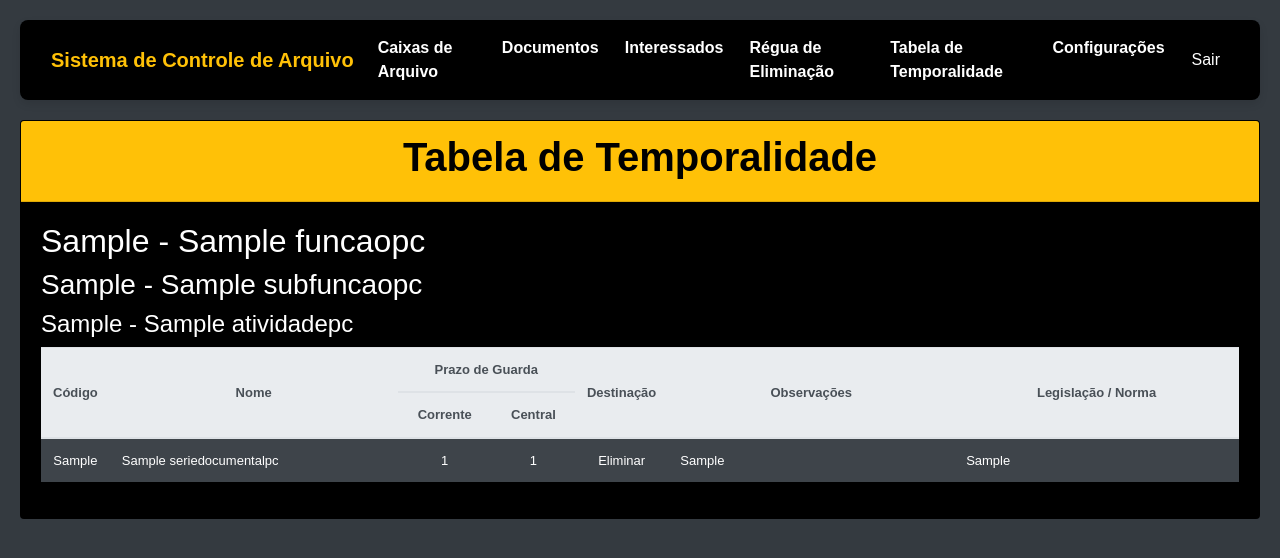
After one commit to proj-int-univesp/arq_cmg, a Django app: page /tabela-temporalidade/ in a window 1280 px wide. The commit adds this page. Shown: the top 558 px of the page. Run offline with Django 5.2, Linux system fonts and the light colour scheme; a user stored in the database is signed in; tables that the repository leaves empty hold one stand-in row (values such as "Sample post"); some libraries are stand-ins or nearby versions.

Commit message:
Implementação de Consulta de Tabela de Temporalidade

```diff
--- /dev/null
+++ b/arq_app/templates/arq_app/tabela_temporalidade.html
@@ -0,0 +1,63 @@
+{% extends 'base.html' %}
+{% block title %}Tabela de Temporalidade{% endblock %}
+{% block content %}
+<div class="row">
+<div class="col-md-12 mx-auto mb-12">
+    <div class="card bg-blk text-white">
+        <div class="card-header bg-warning txt-blk">
+            <h1>Tabela de Temporalidade</h1>
+        </div>
+        <div class="card-body">
+            {% for funcao in funcoes %}
+                <h2>{{funcao}}</h2>
+                {% for subfuncao in funcao.subfuncoes.all %}
+                    <h3>{{subfuncao}}</h3>
+                    {% for atividade in subfuncao.atividades.all %}
+                        <h4>{{atividade}}</h4>
+                            <div class="table-responsive mt-2">
+                                <table class="table table-dark table-hover table-striped animate__animated animate__fadeIn">
+                                    <thead class="thead-light">
+                                        <tr class="text-center" style="font-size: small;">
+                                            <th rowspan="2" style="width: 5%;">Código</th>
+                                            <th rowspan="2" style="width: 25%;">Nome</th>
+                                            <th colspan="2" style="width: 15%;">Prazo de Guarda</th>
+                                            <th rowspan="2" style="width: 5%;">Destinação</th>
+                                            <th rowspan="2" style="width: 25%;">Observações</th>
+                                            <th rowspan="2" style="width: 25%;">Legislação / Norma</th>
+                                        </tr>
+                                        <tr class="text-center" style="font-size: small;">
+                                            <th>Corrente</th>
+                                            <th>Central</th>
+                                        </tr>
+                                    </thead>
+                                    <tbody>
+                                        {% for serie in atividade.series_documentais.all %}
+                                        <tr class="align-middle text-center" style="font-size: small;">
+                                            <td>{{ serie.codigo }}</td>
+                                            <td style="text-align: left;">{{ serie.nome }}</td>
+                                            <td>{{ serie.prazo_corrente|default:serie.get_tipo_prazo_corrente_display }}</td>
+                                            <td>{{ serie.prazo_central|default:"-" }}</td>
+                                            <td>{{ serie.get_destinacao_display }}</td>
+                                            <td style="text-align: justify;">{{ serie.observacoes }}</td>
+                                            <td style="text-align: justify;">{{ serie.legislacao_norma }}</td>
+                                        </tr>
+                                        {% empty %}
+                                        <tr><td colspan="4">Não há séries documentais cadastradas para esta atividade.</td></tr>
+                                        {% endfor %}
+                                    </tbody>
+                                </table>
+                            </div>
+                    {% empty %}
+                        <p>Não há atividades cadastradas para esta subfunção.</p>
+                    {% endfor %}
+                {% empty %}
+                    <p>Não há subfunções cadastradas.</p>
+                {% endfor %}
+            {% empty %}
+                <p>Não há funções cadastradas.</p>
+            {% endfor %}
+        </div>
+    </div>
+</div>
+</div>
+{% endblock %}
--- a/arq_app/templates/base.html
+++ b/arq_app/templates/base.html
@@ -70,6 +70,17 @@
             text-align: center;
             font-weight: bold;
         }
+
+        th{
+            vertical-align: middle !important;
+            text-align: center;
+            height: 10px;
+        }
+
+        td{
+            vertical-align: middle !important;
+        }
+
     </style>
 
 </head>
@@ -100,44 +111,9 @@
                         <a class="nav-link" href="{% url 'regua-eliminacao' %}">Régua de Eliminação</a>
                     </li>
 
-                    {% if user.funcionario.analisa_ped_info %}
-                        <li class="nav-item">
-                            <a class="nav-link" href="{% url 'ped_infos_analise' %}">Analisar Pedidos</a>
-                        </li>
-                        <li class="nav-item">
-                            <a class="nav-link" href="{% url 'ped_infos_geral' %}">Consulta Geral</a>
-                        </li>
-                    {% endif %}
-
-                    {% if user.funcionario %}
-                        <li class="nav-item">
-                            <a class="nav-link" href="{% url 'ped_infos_fornecimento' %}">Fornecer Informações</a>
-                        </li>
-                    {% endif %}
-
-                    {% if user.funcionario.emite_parecer %}
-                        <li class="nav-item">
-                            <a class="nav-link" href="{% url 'ped_infos_parecer' %}">Emitir Pareceres</a>
-                        </li>
-                    {% endif %}
-
-                    {% if user.funcionario.responde_ped_info %}
-                        <li class="nav-item">
-                            <a class="nav-link" href="{% url 'ped_infos_resposta' %}">Responder Pedidos</a>
-                        </li>
-                    {% endif %}
-
-                    {% if user.funcionario.responde_recurso_1 %}
-                        <li class="nav-item">
-                            <a class="nav-link" href="{% url 'ped_infos_resp_rec_1' %}">Responder Recursos em 1ª Instância</a>
-                        </li>
-                    {% endif %}
-
-                    {% if user.funcionario.responde_recurso_2 %}
-                        <li class="nav-item">
-                            <a class="nav-link" href="{% url 'ped_infos_resp_rec_2' %}">Responder Recursos em 2ª Instância</a>
-                        </li>
-                    {% endif %}
+                    <li class="nav-item">
+                        <a class="nav-link" href="{% url 'tabela-temporalidade' %}">Tabela de Temporalidade</a>
+                    </li>
 
                     {% if user.is_superuser %}
                         <li class="nav-item">
--- a/arq_app/views.py
+++ b/arq_app/views.py
@@ -6,14 +6,14 @@ from django.utils import timezone
 from django.db.models import Count, Min, Q, F
 
 from .forms import CaixaDeArquivoForm, DocumentoForm, InteressadoForm
-from .models import CaixaDeArquivo, Documento, Interessado, SerieDocumentalPC
+from .models import CaixaDeArquivo, Documento, FuncaoPC, Interessado, SerieDocumentalPC
 
 class MenuView(LoginRequiredMixin, TemplateView):
     template_name = 'arq_app/menu.html'
 
 class CaixasdeArquivo(LoginRequiredMixin, ListView):
     model = CaixaDeArquivo
-    ordering = ['numero']
+    ordering = ['-numero']
     template_name = 'arq_app/caixas.html'
     context_object_name = 'caixas'
 
@@ -78,6 +78,7 @@ class Documentos(LoginRequiredMixin, ListView):
     model = Documento
     template_name = 'arq_app/documentos.html'
     context_object_name = 'documentos'
+    ordering = ['-id']
 
 class DocumentoDetalhes(LoginRequiredMixin, TemplateView):
     template_name = 'arq_app/documento_detalhes.html'
@@ -123,6 +124,7 @@ class Interessados(LoginRequiredMixin, ListView):
     model = Interessado
     template_name = 'arq_app/interessados.html'
     context_object_name = 'interessados'
+    ordering = ['nome']
 
 class InteressadoNovo(LoginRequiredMixin, CreateView):
     form_class = InteressadoForm
@@ -200,3 +202,15 @@ class CaixasAptasEliminacaoListView(LoginRequiredMixin, ListView):
             documentos__serie_documental=serie,
             documentos__data_producao__lte=data_limite
         ).distinct()
+
+class TabelaTemporalidadeListView1(LoginRequiredMixin, ListView):
+    model = SerieDocumentalPC
+    template_name = 'arq_app/tabela_temporalidade.html'
+    context_object_name = 'series_documentais'
+    ordering = ['codigo']
+
+class TabelaTemporalidadeListView(LoginRequiredMixin, ListView):
+    model = FuncaoPC
+    template_name = 'arq_app/tabela_temporalidade.html'
+    context_object_name = 'funcoes'
+    ordering = ['codigo']
--- a/arq_cmg/urls.py
+++ b/arq_cmg/urls.py
@@ -40,6 +40,7 @@ urlpatterns = [
     path('arq-app/interessado/excluir/<int:pk>/', views.InteressadoExcluir.as_view(), name='excluir_interessado'),
     path('regua-eliminacao/', views.SeriesDocumentaisEliminarListView.as_view(), name='regua-eliminacao'),
     path('regua-eliminacao/<str:serie_codigo>/', views.CaixasAptasEliminacaoListView.as_view(), name='detalhes-regua-eliminacao'),
+    path('tabela-temporalidade/', views.TabelaTemporalidadeListView.as_view(), name='tabela-temporalidade'),
     path('arq-app/', include('arq_app.urls_api')),
     path('accounts/', include('django.contrib.auth.urls')),
     path('admin/', admin.site.urls)
```
